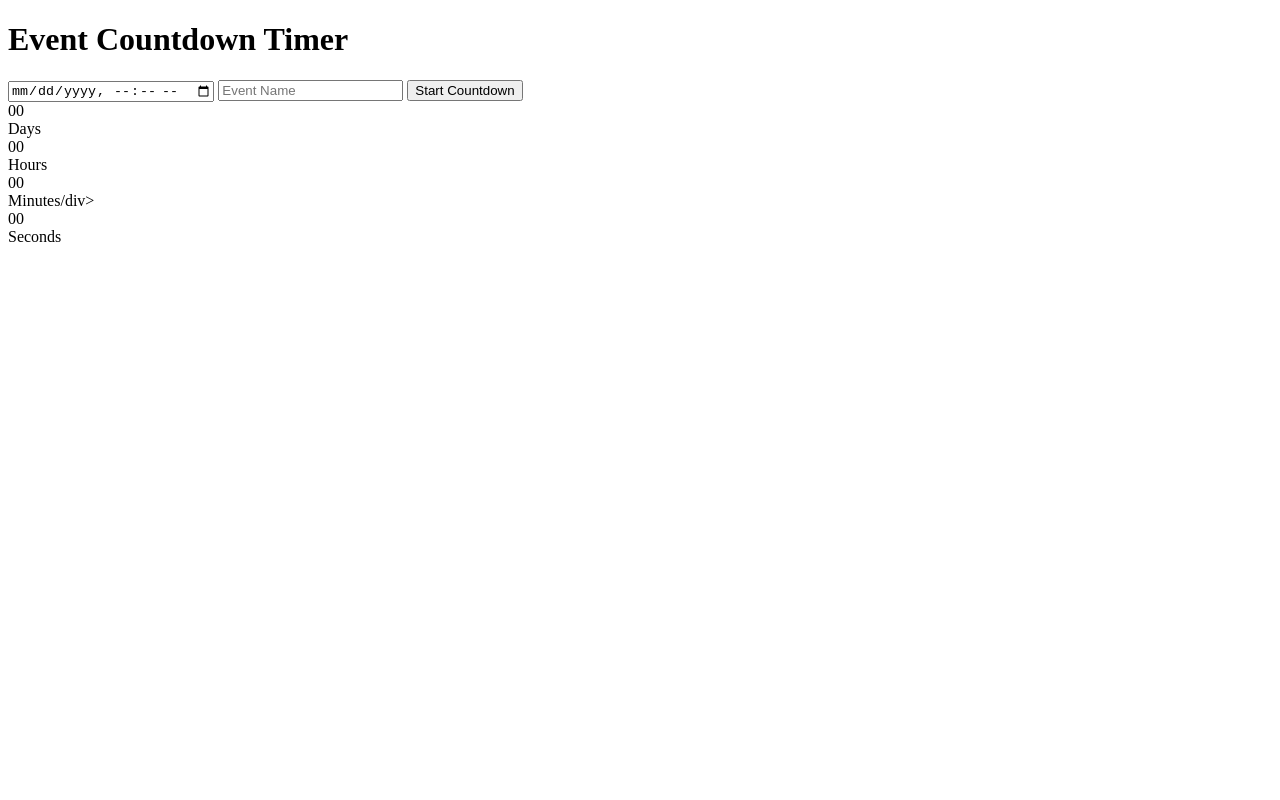
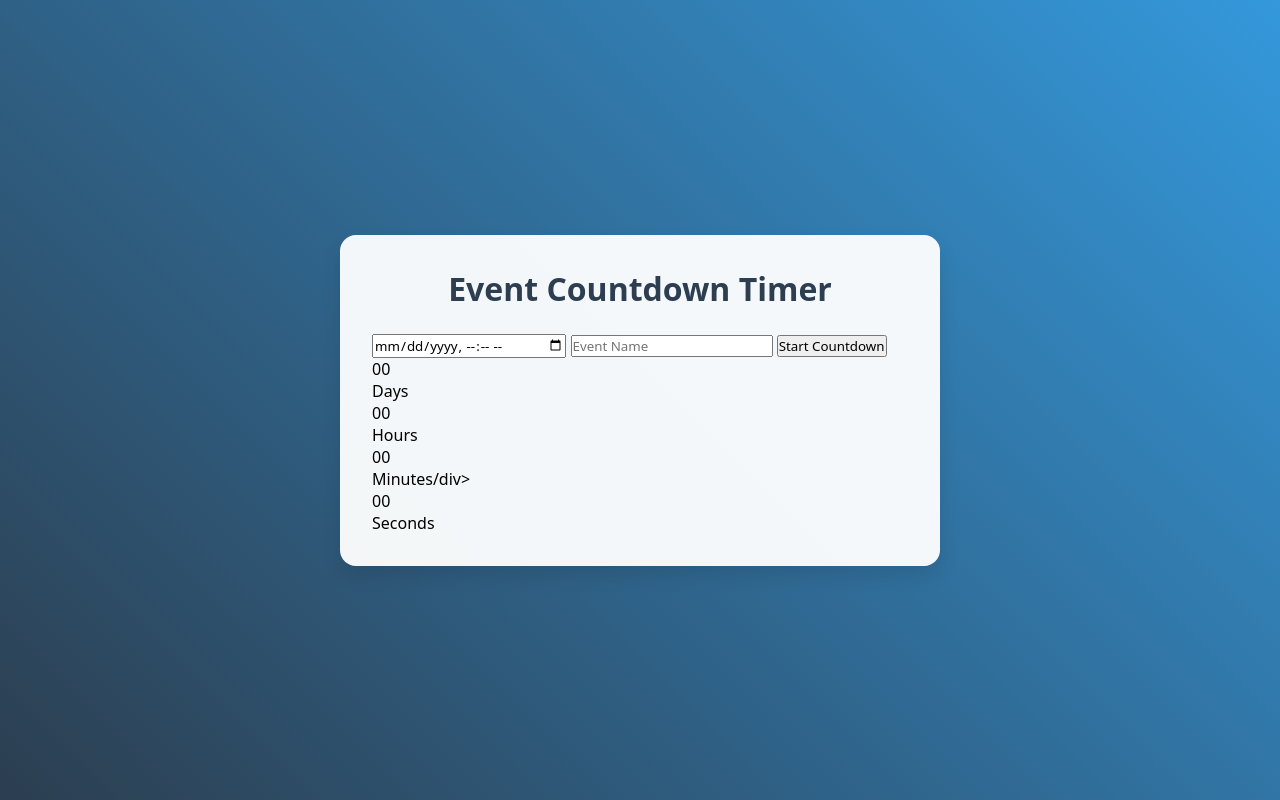
Before and after one commit to Plensia/CognoRise-InfoTech, a plain HTML site: page task 2_countdown_timer/index.html in a window 1280 px wide. Drawn offline with Linux system fonts and the light colour scheme.

Commit message:
added styling to container

```diff
--- a/task 2_countdown_timer/index.html
+++ b/task 2_countdown_timer/index.html
@@ -4,6 +4,7 @@
     <meta charset="UTF-8">
     <meta name="viewport" content="width=device-width, initial-scale=1.0">
     <title>Countdown Timer</title>
+    <link rel="stylesheet" href="styles.css">
 </head>
 <body>
     <div class="container">
--- a/task 2_countdown_timer/styles.css
+++ b/task 2_countdown_timer/styles.css
@@ -0,0 +1,27 @@
+*{
+    margin: 0;
+    padding: 0;
+    box-sizing: border-box;
+    font-family: system-ui, -apple-system, BlinkMacSystemFont, 'Segoe UI', Roboto, Oxygen, Ubuntu, Cantarell, 'Open Sans', 'Helvetica Neue', sans-serif;
+}
+body{
+    min-height: 100vh;
+    display: flex;
+    justify-content: center;
+    align-items: center;
+    background: linear-gradient(45deg, #2c3e50, #3498db);
+}
+.container{
+    background: rgba(255, 255, 255, 0.95);
+    padding: 2rem;
+    border-radius: 16px;
+    box-shadow: 0 10px 20px rgba(0, 0, 0, 0.1);
+    width: 100%;
+    max-width: 600px;
+}
+h1{
+    text-align: center;
+    color: #2c3e50;
+    margin-bottom: 1.5rem;
+    font-size: 2rem;
+}
```
